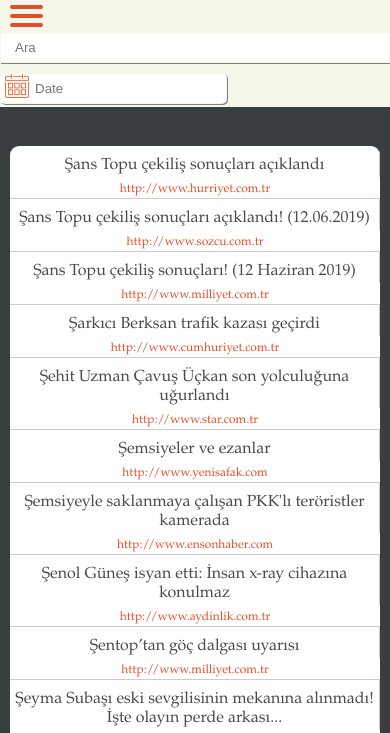
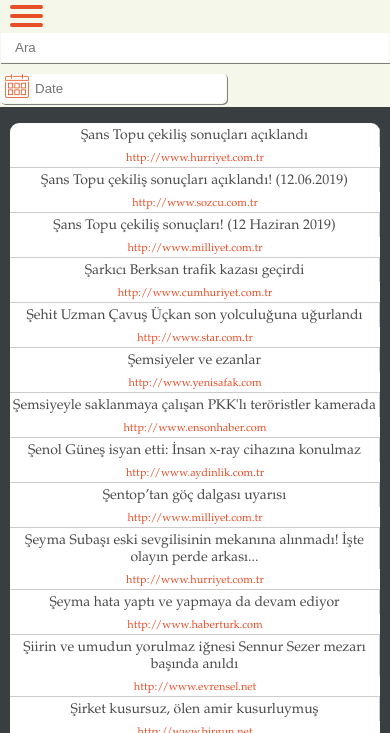
Before and after one commit to parmeva/Habberler, a plain HTML site: page index.html in a window 390 px wide. Shown: the part 83-816 px from the top of the page. Drawn offline with nearby package versions, Linux system fonts and the light colour scheme; a script that the page names is missing.

Commit message:
Adecuación espacios a pantalla pequeña

```diff
--- a/index.html
+++ b/index.html
@@ -475,13 +475,13 @@
 		}
 
 		.title{
-			padding-top: 10px;
-			font-size: 16px;
+			padding-top: 5px;
+			font-size: 14px;
 		}
 
 		.source{
 			padding-top: 5px;
-			font-size: 12px;
+			font-size: 11px;
 		}
 
 		#titles .timestamp{
@@ -491,11 +491,15 @@
 		table{
 			width: 95%;
 			margin-bottom: 35px;
-			margin-top: 10px;
+			margin-top: 3px;
 		}
 
 		#ara_sel input{
 			border-radius: 0px !important;
+		}
+
+		body br{
+			display: none;
 		}
       }
 
```
